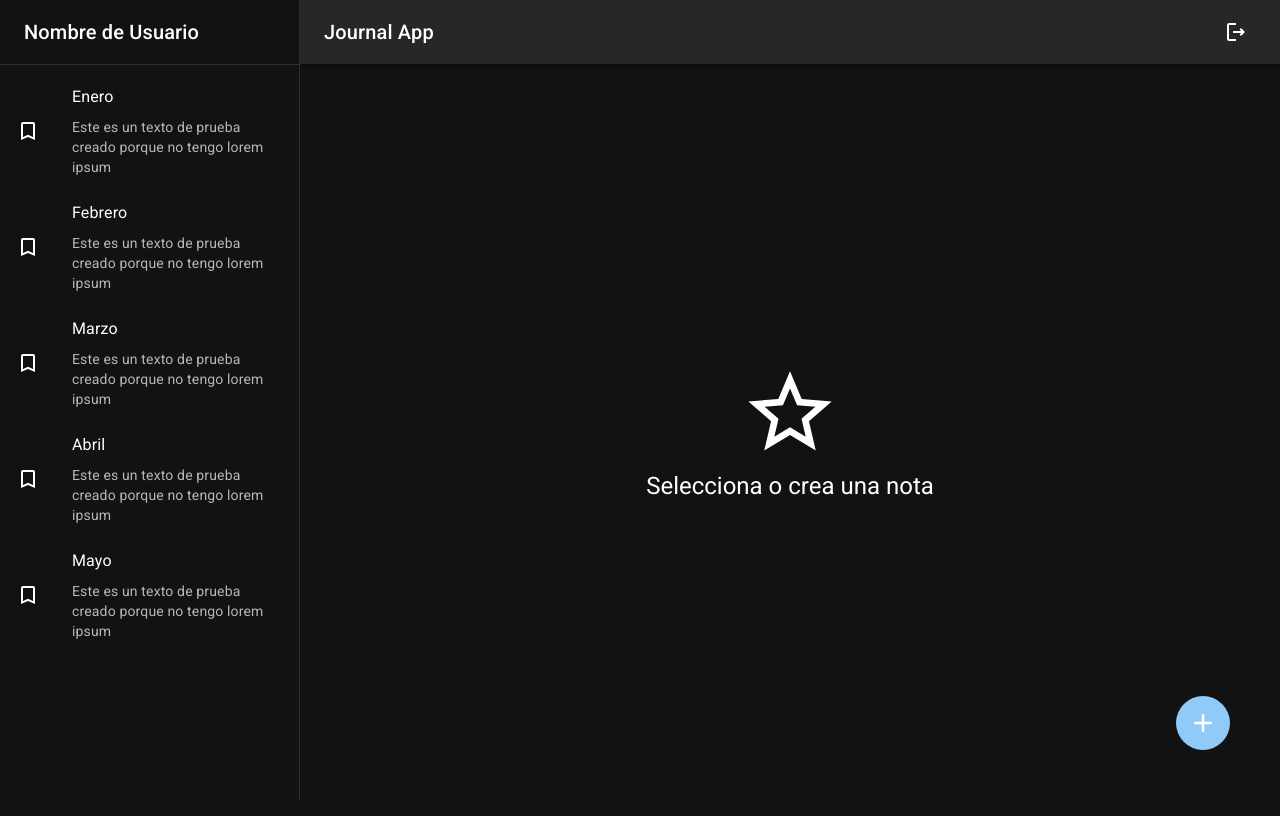
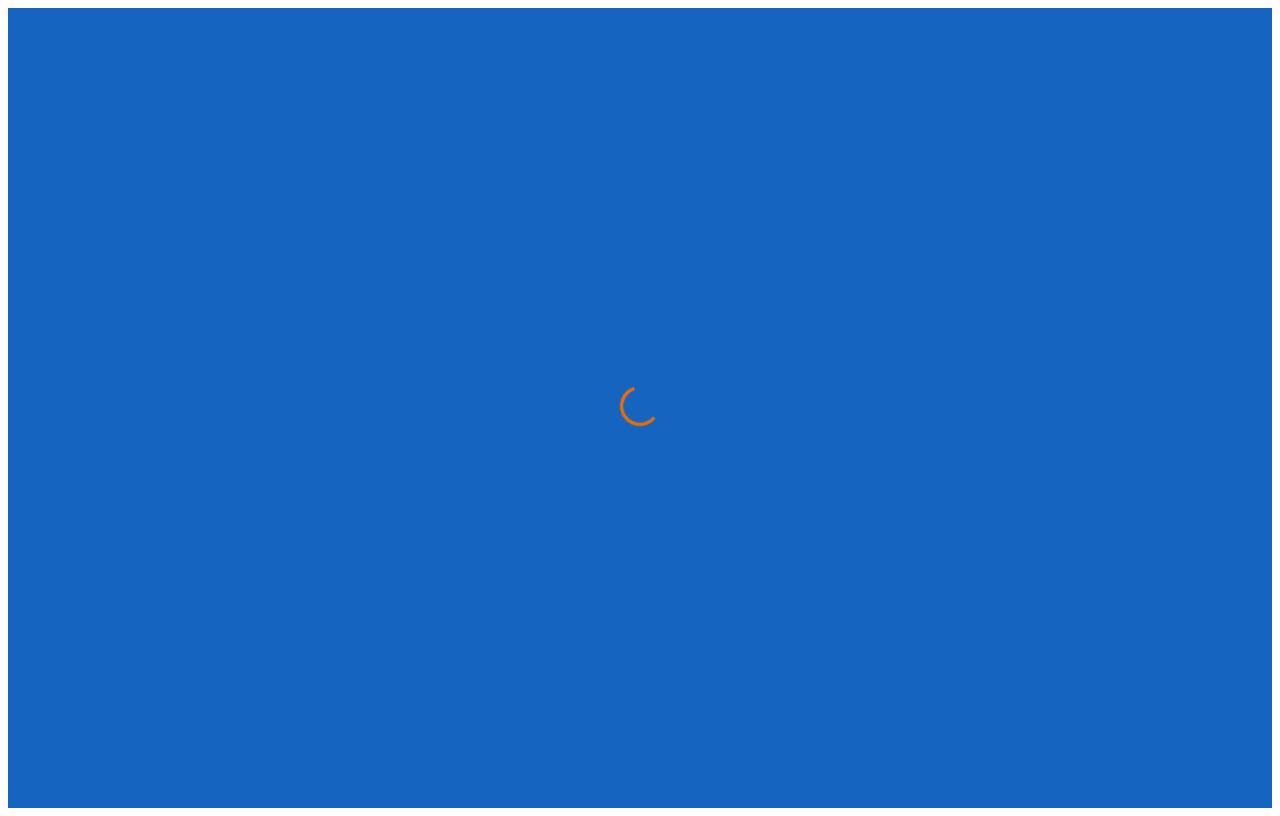
Before and after one commit to vrmedina/r_Journal_App, a React (Vite) app: page / in a window 1280 px wide. Before the commit this address led to /journal/. Built offline with nearby package versions, Linux system fonts and the light colour scheme.

Commit message:
add loading screen to show while checking authentication status

```diff
--- a/src/router/AppRouter.jsx
+++ b/src/router/AppRouter.jsx
@@ -1,3 +1,4 @@
+import { useSelector } from 'react-redux';
 import {
   Navigate,
   RouterProvider,
@@ -6,8 +7,15 @@
 import { JournalApp } from '../JournalApp';
 import { JournalPage } from '../journal/pages/JournalPage';
 import { LoginPage, RegisterPage } from '../auth/pages';
+import { CheckingAuth } from '../ui';
 
 export const AppRouter = () => {
+  const { status } = useSelector((state) => state.auth);
+
+  if (status === 'checking') {
+    return <CheckingAuth />;
+  }
+
   const appRouter = createBrowserRouter([
     {
       path: '/auth',
--- a/src/store/auth/authSlice.js
+++ b/src/store/auth/authSlice.js
@@ -3,7 +3,7 @@
 export const authSlice = createSlice({
   name: 'auth',
   initialState: {
-    status: 'not-authenticated', // checking - not-authenticated - authenticated
+    status: 'checking', // checking - not-authenticated - authenticated
     uid: null,
     email: null,
     displayName: null,
--- /dev/null
+++ b/src/ui/components/CheckingAuth.jsx
@@ -0,0 +1,26 @@
+import { CircularProgress, Grid } from '@mui/material';
+
+export const CheckingAuth = () => {
+  return (
+    <Grid
+      container
+      spacing={0}
+      direction={'column'}
+      alignItems={'center'}
+      justifyContent={'center'}
+      sx={{
+        minHeight: '100vh',
+        backgroundColor: 'primary.dark',
+        padding: 4,
+      }}
+    >
+      <Grid
+        item
+        direction='row'
+        justifyContent='center'
+      >
+        <CircularProgress color='warning' />
+      </Grid>
+    </Grid>
+  );
+};
--- /dev/null
+++ b/src/ui/index.js
@@ -0,0 +1 @@
+export * from './components/CheckingAuth';
```
